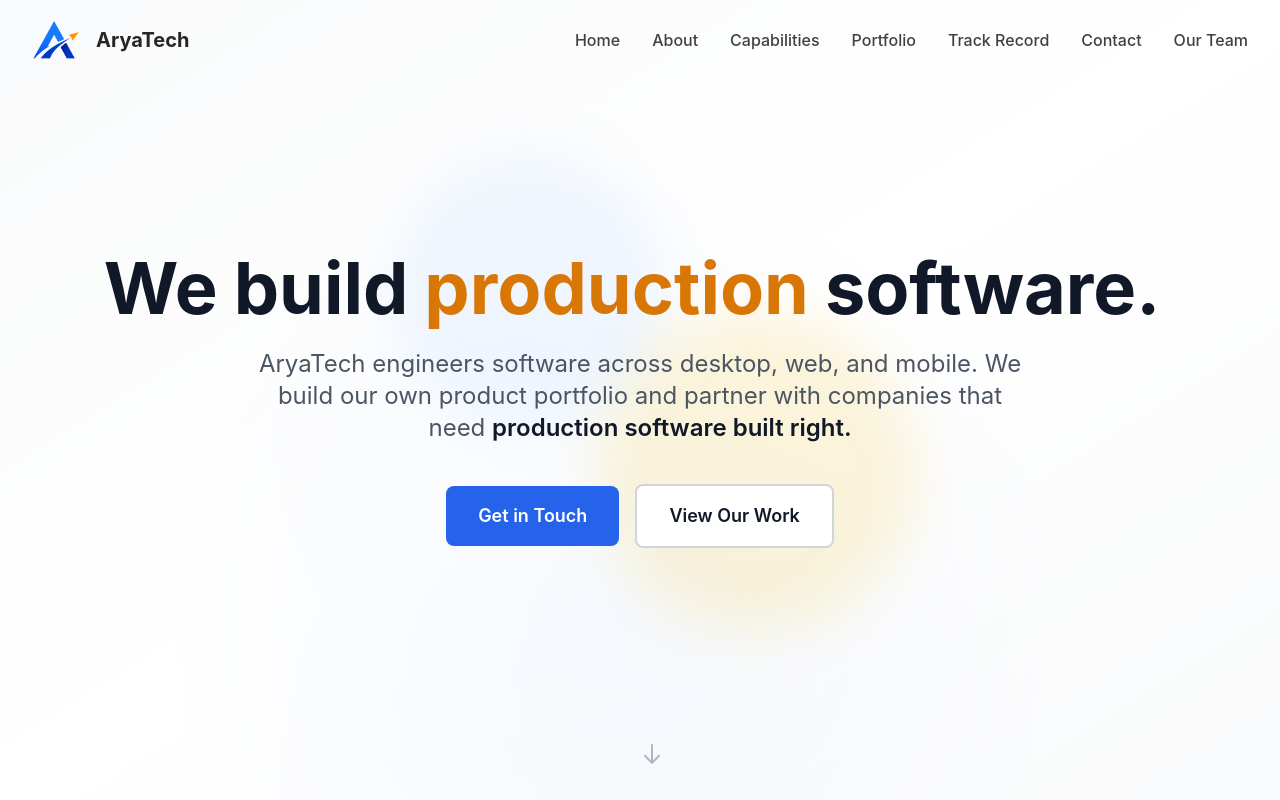
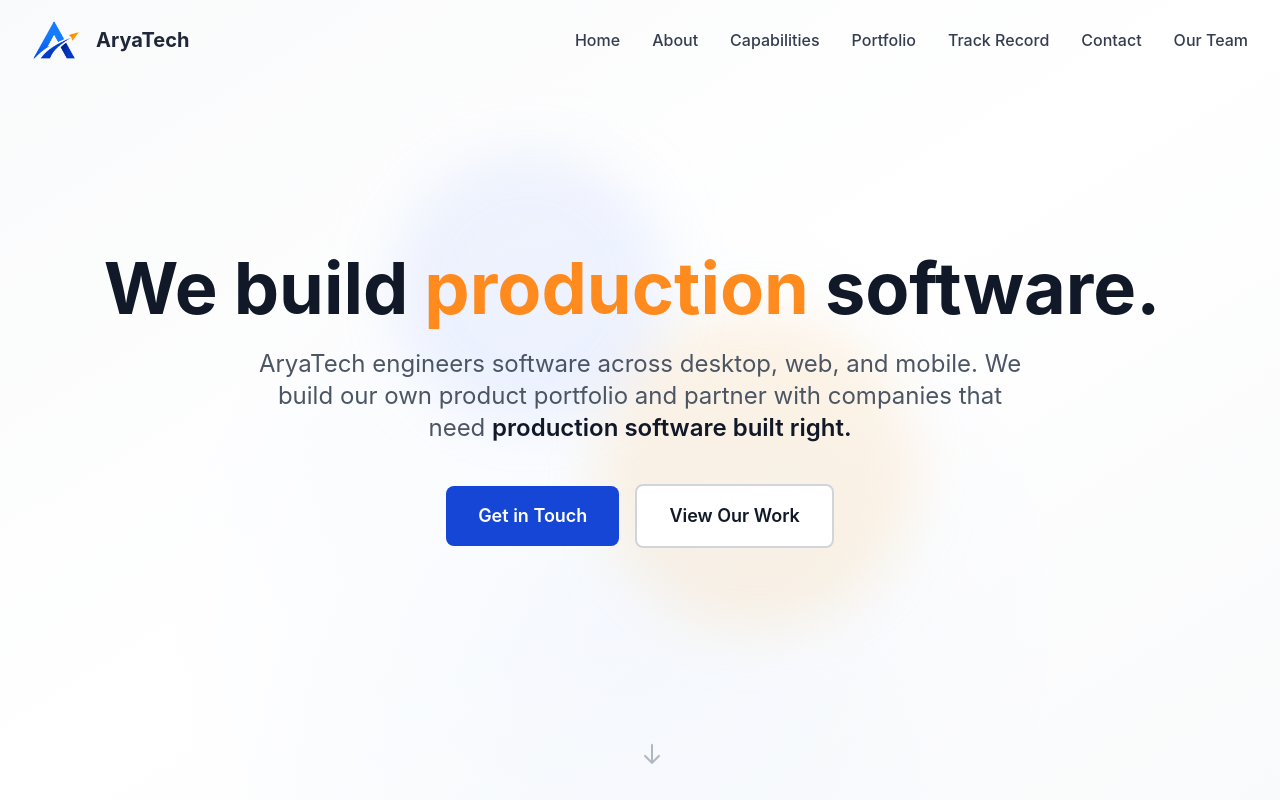
Before and after one commit to AryaTech-Labs/Website, a React (Vite) app: page / in a window 1280 px wide. Shown: the top 800 px of the page. Built offline with nearby package versions, Linux system fonts and the light colour scheme.

Commit message:
tailwind: rewrite primary/accent palettes to AryaTech brand, add neutral scale, update brand shadow RGB

```diff
--- a/tailwind.config.js
+++ b/tailwind.config.js
@@ -8,28 +8,42 @@ export default {
     extend: {
       colors: {
         primary: {
-          50: '#eff6ff',
-          100: '#dbeafe',
-          200: '#bfdbfe',
-          300: '#93c5fd',
-          400: '#60a5fa',
-          500: '#3b82f6',
-          600: '#2563eb',
-          700: '#1d4ed8',
-          800: '#1e40af',
-          900: '#1e3a8a',
+          50:  '#EEF3FF',
+          100: '#D9E4FF',
+          200: '#B5C9FF',
+          300: '#85A4FF',
+          400: '#527CFF',
+          500: '#1E5BFF',
+          600: '#1546D6',
+          700: '#0F35A8',
+          800: '#0B2A6B',
+          900: '#070D33',
+          950: '#050F33',
         },
         accent: {
-          50: '#fef3c7',
-          100: '#fde68a',
-          200: '#fcd34d',
-          300: '#fbbf24',
-          400: '#f59e0b',
-          500: '#d97706',
-          600: '#b45309',
-          700: '#92400e',
-          800: '#78350f',
-          900: '#451a03',
+          50:  '#FFF5E6',
+          100: '#FFE5BF',
+          200: '#FFCC85',
+          300: '#FFB04A',
+          400: '#FF9A2E',
+          500: '#FF8A1E',
+          600: '#E66F00',
+          700: '#B85800',
+          800: '#8A4200',
+          900: '#5C2D00',
+        },
+        neutral: {
+          50:  '#F7F9FC',
+          100: '#EEF1F6',
+          200: '#DDE3EC',
+          300: '#C2CBD8',
+          400: '#9AA5B6',
+          500: '#6B7686',
+          600: '#4B5567',
+          700: '#343D4F',
+          800: '#1F2738',
+          900: '#0F1524',
+          950: '#070B17',
         },
       },
       fontFamily: {
@@ -68,8 +82,8 @@ export default {
         },
       },
       boxShadow: {
-        'primary': '0 10px 25px -5px rgba(59, 130, 246, 0.3)',
-        'accent': '0 10px 25px -5px rgba(245, 158, 11, 0.3)',
+        'primary': '0 10px 25px -5px rgba(30, 91, 255, 0.3)',
+        'accent': '0 10px 25px -5px rgba(255, 138, 30, 0.3)',
       },
     },
   },
```
